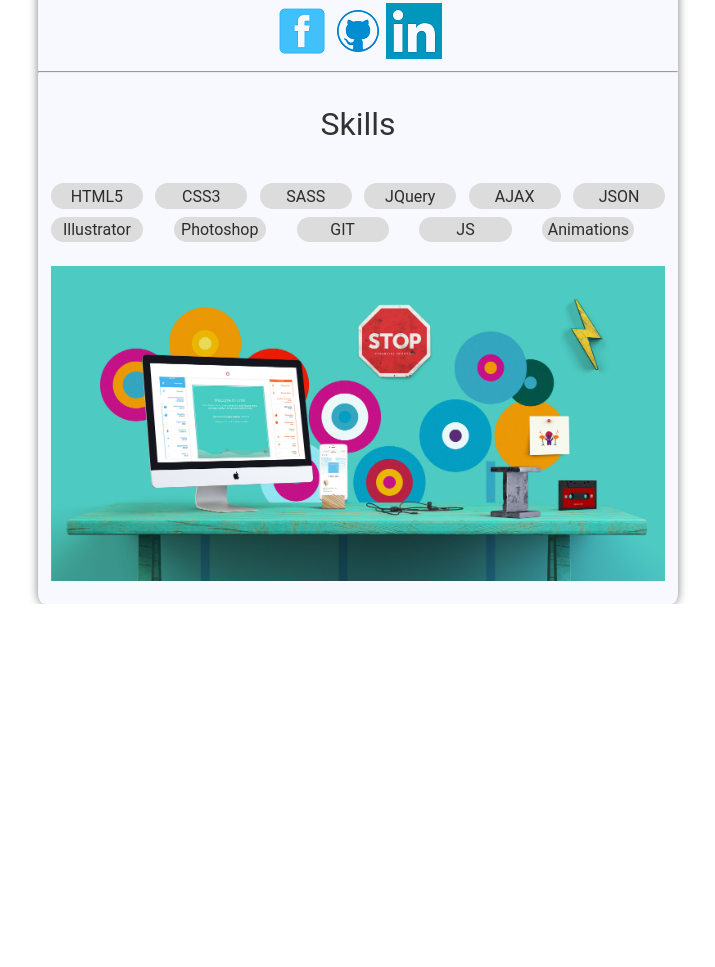
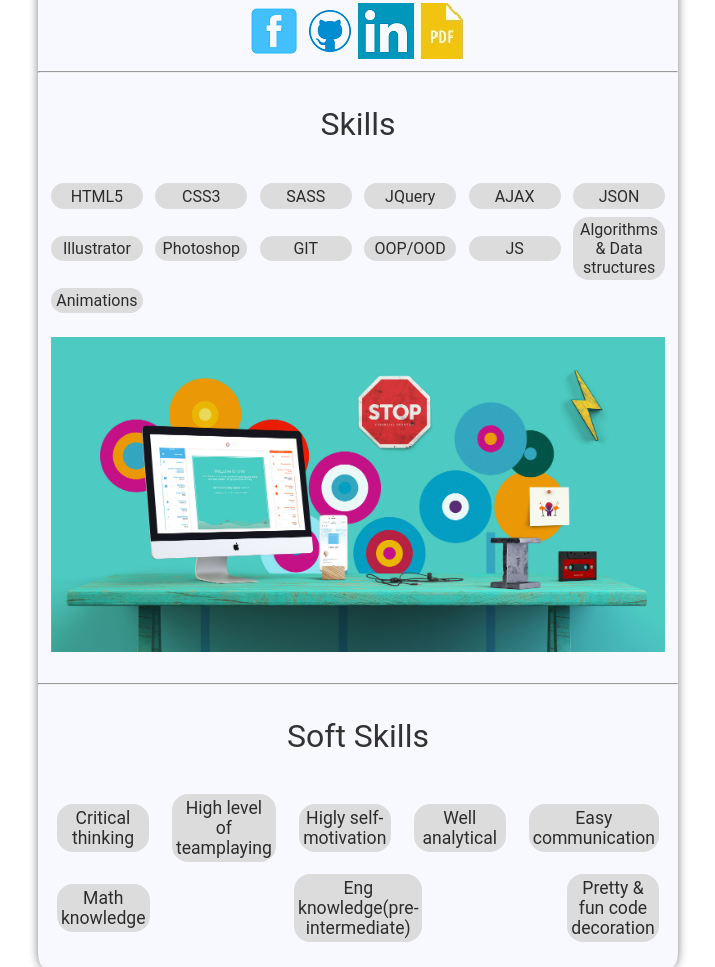
Before and after one commit to vasulenko/vasulenko.githab.io, a plain HTML site: page index.html in a window 1280 px wide. Shown: the part 670-1637 px from the top of the page, without its empty margins (282-997 px from the left). Before the commit the page ends 1274 px from the top, so only its background shows below. Drawn offline with Linux system fonts and the light colour scheme.

Commit message:
add pdf and fix position of softSkills

```diff
--- a/index.html
+++ b/index.html
@@ -34,6 +34,7 @@
                 <a href="https://www.facebook.com/krayevou"><img src="facebook.png"></a>
                 <a href="https://github.com/vasulenko"><img src="github.png"></a>
                 <a href="https://www.linkedin.com/in/%D0%BC%D0%B0%D0%BA%D1%81-%D0%B2%D0%B0%D1%81%D0%B8%D0%BB%D0%B5%D0%BD%D0%BA%D0%BE-367486121?trk=nav_responsive_tab_profile"><img src="linkedin.png"></a>
+                <a href="Vasulenko_MO.pdf"><img src="pdf.jpg"></a>
             </div>
             <hr>
             <p class="article">Skills</p>
@@ -48,12 +49,28 @@
                 <div class="skills_child"><p>Illustrator</p></div>
                 <div class="skills_child"><p>Photoshop</p></div>
                 <div class="skills_child"><p>GIT</p></div>
+                <div class="skills_child"><p>OOP/OOD</p></div>
                 <div class="skills_child"><p>JS</p></div>
+                <div class="skills_child"><p>Algorithms & Data structures</p></div>
                 <div class="skills_child"><p>Animations</p></div>
                 <div class="skills_child_img"></div>
             </div>
             <div class="skills_map"><img class="skills_img" src="front_img.jpg"></div>
             <br>
+
+            <hr>
+            <p class="article">Soft Skills</p>
+            <div class="softSkillsWrapper">
+               <div class="softSkills">Critical thinking</div>
+                <div class="softSkills">High level of teamplaying</div>
+                <div class="softSkills">Higly self-motivation</div>
+                <div class="softSkills">Well analytical</div>
+                <div class="softSkills">Easy communication</div>
+                <div class="softSkills">Math knowledge</div>
+                <div class="softSkills">Eng knowledge(pre-intermediate)</div>
+                <div class="softSkills">Pretty & fun code decoration</div>
+            </div>
+           <br>
             </div>
         </div>
     </div>
--- a/style.css
+++ b/style.css
@@ -8,6 +8,7 @@ body{
     width:100%;
     height: 50vh;
     position: absolute;
+    font-family:'Roboto';
 }
 .content{
     height: auto;
@@ -36,11 +37,11 @@ body{
 .main_info_photo{
     border-radius: 100%;
     height: 20vh;
-    transition-duration: 1s;
+    transition-duration: 0.5s;
 }
 .main_info_photo:hover{
    transition-duration: 1s;
-    transform: scale(2 ,2) translate(0,-30px);
+    transform: scale(1.1 ,1.1) translate(0,-30px);
 }
 .about{
     text-align: left;
@@ -94,11 +95,13 @@ body{
     box-sizing: border-box;
     margin-top: 1vh;
     transform: rotate(0deg);
-    transition-duration: 2s;
+    transition-duration: 0.5s;
 }
 .skills_child:hover{
-    transform: rotate(180deg);
-    transition-duration: 2s;
+    transform: scale(1.2,1.2);
+    transition-duration: 0.5s;
+    cursor: pointer;
+    background-color: #c6c6c6;
 }
 
 .skills_child p{
@@ -112,3 +115,30 @@ body{
     margin-left: 2%;
     margin-right: 2%;
 }
+.softSkillsWrapper{
+    display: flex;
+    justify-content: space-between;
+    align-items: center;
+    flex-flow: row wrap;
+    margin-left: 2%;
+    margin-right: 2%;
+}
+.softSkills{
+    background-color: gainsboro;
+    text-align: center;
+    flex-basis: 15%;
+    font-size: 1.1em;
+    text-decoration: none;
+    box-sizing: border-box;
+    font-family:'Roboto';
+    height:auto;
+    border-radius: 16px;
+    padding: 0.5vh;
+    margin: 1%;
+}
+.softSkills:hover{
+    transform: scale(1.2,1.2);
+    transition-duration: 0.5s;
+    cursor: pointer;
+    background-color: #c6c6c6;
+}
```
Also changed, not shown: pdf.jpg (added), 1 other file.
